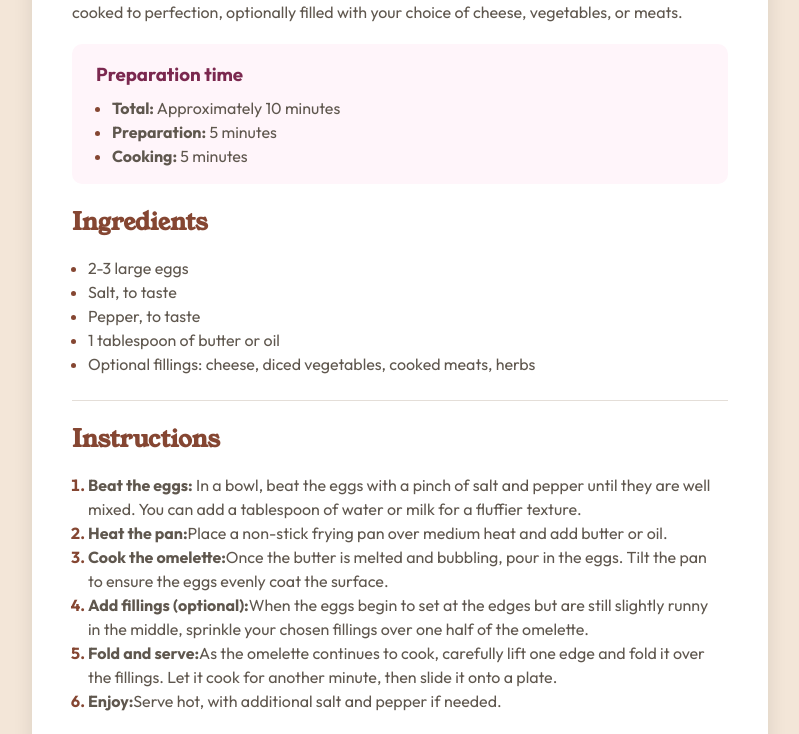
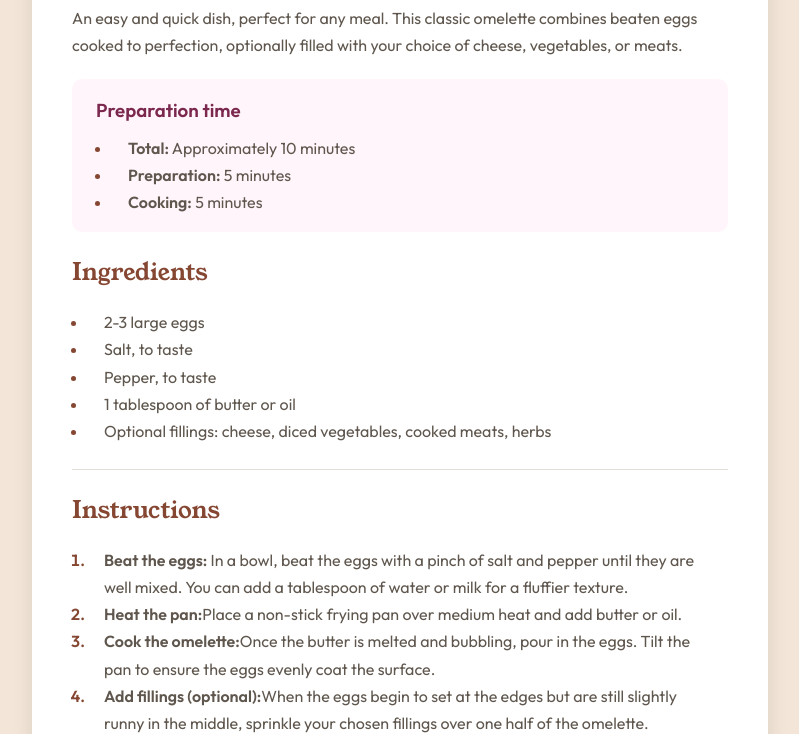
Before and after one commit to CristianAlexa/frontend-mentor-recipe-page, a plain HTML site: page index.html in a window 1280 px wide. Shown: the part 606-1340 px from the top of the page, without its empty margins (240-1039 px from the left). Drawn offline with Linux system fonts and the light colour scheme.

Commit message:
Update style.css

```diff
--- a/style.css
+++ b/style.css
@@ -25,36 +25,36 @@
 body {
   font-family: var(--font-outfit);
   font-size: 16px;
-  line-height: 1.5;
+  line-height: 1.7;
   color: var(--color-stone-600);
   background-color: var(--color-stone-100);
 }
 
 h1 {
   font-family: var(--font-young-serif);
-  font-weight: 600;
+  font-weight: 400;
   color: var(--color-stone-900);
 }
 
 h2 {
   font-family: var(--font-young-serif);
-  font-weight: 600;
+  font-weight: 400;
   color: var(--color-brown-800);
   margin-bottom: 16px;
 }
 h3 {
   font-family: var(--font-outfit);
-  font-weight: 700;
+  font-weight: 600;
   color: var(--color-rose-800);
 }
 
 li::marker {
   color: var(--color-brown-800);
-  font-weight: 700;
+  font-weight: 600;
 }
 
 .text-accent {
-  font-weight: 700;
+  font-weight: 600;
 }
 
 .border-bottom {
@@ -73,6 +73,7 @@ li::marker {
   display: flex;
   flex-direction: column;
   justify-content: center;
+  gap: 20px;
   width: 100%;
   max-width: 736px;
   margin-top: 128px;
@@ -118,6 +119,12 @@ li::marker {
   margin-top: 8px;
 }
 
+.recipe-hightlights-list > li,
+.recipe-details-list > li {
+  padding: 0 16px;
+
+}
+
 .recipe-details-values {
   list-style: none;
 }
```
